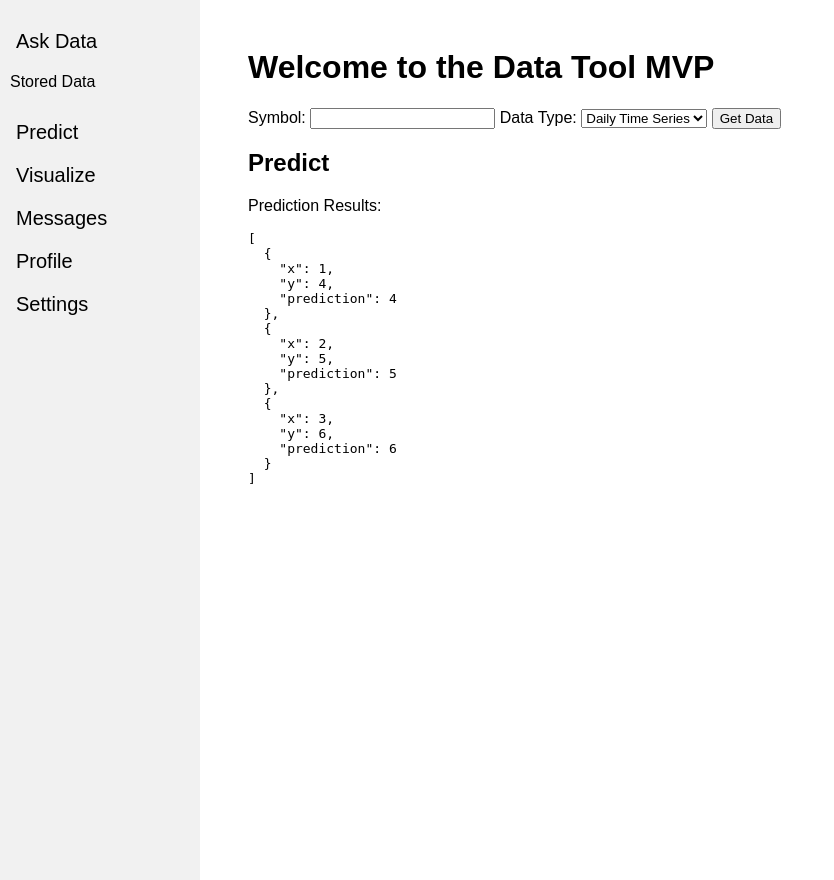
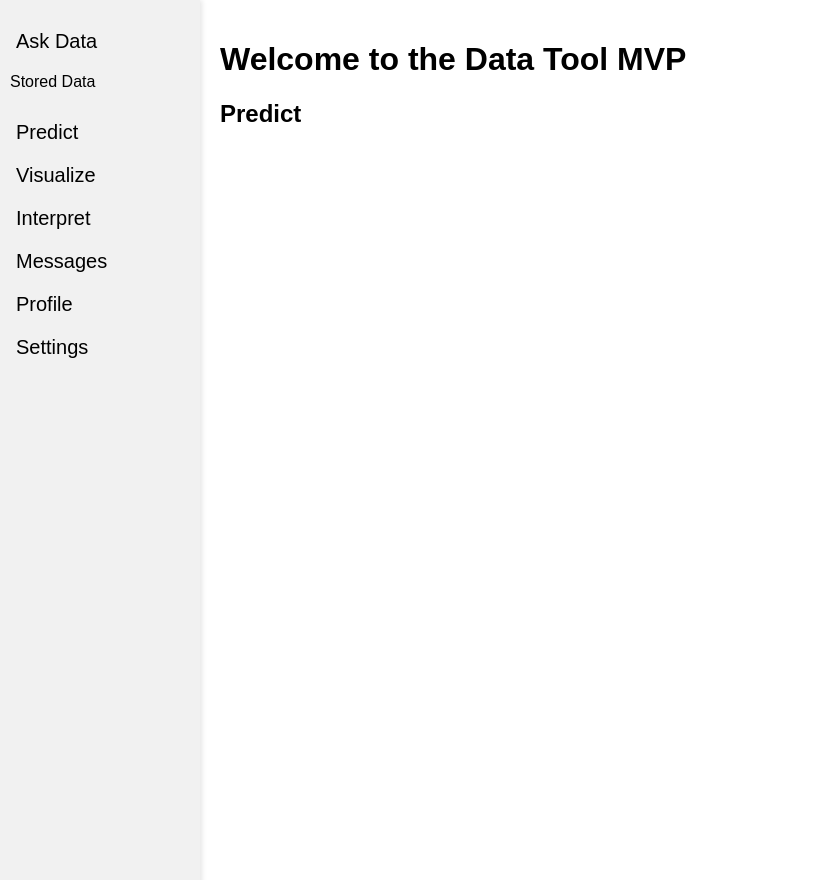
Before and after one commit to chkanika/tool_data, a Flask app: page / in a window 1280 px wide, after a click on "Predict". Shown: the whole page, without its empty margins (0-834 px from the left). Run offline with Flask 3, Linux system fonts and the light colour scheme; some libraries are stand-ins or nearby versions.

Commit message:
interpretation

```diff
--- a/app.py
+++ b/app.py
@@ -1,3 +1,19 @@
+from flask import Flask, request, jsonify, render_template, session
+import pandas as pd
+import numpy as np
+from sklearn.linear_model import LinearRegression
+from sklearn.model_selection import train_test_split
+import plotly.graph_objs as go
+import plotly.io as pio
+
+
+app = Flask(__name__)
+app.secret_key = 'your_secret_key'  # Change this to a secure secret key
+
+# Function to fetch data from Alpha Vantage API
+def fetch_data(symbol, data_type):
+    api_key = 'https://fred.stlouisfed.org/'
+
 from flask import Flask, request, jsonify, render_template, session
 import requests
 import pandas as pd
@@ -8,21 +24,6 @@ from sklearn.linear_model import LinearRegression
 
 app = Flask(__name__)
 app.secret_key = 'your_secret_key'  # Change this to a secure secret key
-
-# # Function to fetch data from Alpha Vantage API
-# def fetch_data(symbol, data_type):
-#     api_key = 'https://fred.stlouisfed.org/'
-
-# from flask import Flask, request, jsonify, render_template, session
-# import requests
-# import pandas as pd
-# import matplotlib.pyplot as plt
-# import io
-# import base64
-# from sklearn.linear_model import LinearRegression
-
-# app = Flask(__name__)
-# app.secret_key = 'your_secret_key'  # Change this to a secure secret key
 
 # Function to fetch data from Alpha Vantage API
 def fetch_data(symbol, data_type):
@@ -112,7 +113,17 @@ def visualize():
 
     return jsonify({'plot_data': [trace1, trace2], 'layout': layout})
 
+def interpret_data(input_text):
+    # This is a placeholder function. In a real application, you'd use
+    # more sophisticated natural language processing or AI techniques.
+    return f"Interpretation of '{input_text}': This is a sample interpretation."
 
+@app.route('/interpret', methods=['POST'])
+def interpret():
+    data = request.json
+    input_text = data.get('input', '')
+    interpretation = interpret_data(input_text)
+    return jsonify({'interpretation': interpretation})
 
 @app.route('/')
 def index():
@@ -120,3 +131,94 @@ def index():
 
 if __name__ == '__main__':
     app.run(debug=True)
+
+@app.route('/')
+def index():
+    return render_template('index.html')
+
+if __name__ == '__main__':
+    app.run(debug=True)
+
+# from flask import Flask, request, jsonify, render_template, session
+# import pandas as pd
+# import numpy as np
+# from sklearn.linear_model import LinearRegression
+# from sklearn.model_selection import train_test_split
+# import plotly.graph_objs as go
+# import plotly.io as pio
+
+# app = Flask(__name__)
+# app.secret_key = 'your_secret_key'  # Change this to a secure secret key
+
+# @app.route('/')
+# def index():
+#     return render_template('index.html')
+
+# @app.route('/get_data', methods=['POST'])
+# def get_data():
+#     # Simulating data retrieval
+#     dates = pd.date_range(start='1/1/2020', periods=100)
+#     closes = np.random.randint(100, 200, size=(100))
+#     data = pd.DataFrame({'Date': dates, 'Close': closes})
+#     session['data'] = data.to_dict()
+#     return jsonify(data.to_dict())
+
+# @app.route('/analyze', methods=['POST'])
+# def analyze():
+#     data = pd.DataFrame(session.get('data'))
+#     analysis = {
+#         'mean': data['Close'].mean(),
+#         'median': data['Close'].median(),
+#         'std': data['Close'].std(),
+#         'min': data['Close'].min(),
+#         'max': data['Close'].max()
+#     }
+#     return jsonify(analysis)
+
+# @app.route('/predict', methods=['POST'])
+# def predict():
+#     data = pd.DataFrame(session.get('data'))
+#     X = data.index.values.reshape(-1, 1)
+#     y = data['Close'].values
+
+#     X_train, X_test, y_train, y_test = train_test_split(X, y, test_size=0.2, random_state=42)
+
+#     model = LinearRegression()
+#     model.fit(X_train, y_train)
+
+#     future_dates = pd.date_range(start=data['Date'].iloc[-1], periods=30)
+#     future_X = np.arange(len(X), len(X) + 30).reshape(-1, 1)
+#     future_pred = model.predict(future_X)
+
+#     prediction_data = pd.DataFrame({'Date': future_dates, 'Predicted_Close': future_pred})
+#     return jsonify(prediction_data.to_dict())
+
+# @app.route('/interpret', methods=['POST'])
+# def interpret():
+#     data = pd.DataFrame(session.get('data'))
+
+#     # Simple interpretation
+#     latest_close = data['Close'].iloc[-1]
+#     avg_close = data['Close'].mean()
+
+#     if latest_close > avg_close:
+#         trend = "upward"
+#     else:
+#         trend = "downward"
+
+#     interpretation = f"The latest closing price ({latest_close:.2f}) shows a {trend} trend compared to the average ({avg_close:.2f})."
+#     return jsonify({'interpretation': interpretation})
+
+# @app.route('/visualize', methods=['POST'])
+# def visualize():
+#     data = pd.DataFrame(session.get('data'))
+
+#     trace = go.Scatter(x=data['Date'], y=data['Close'], mode='lines', name='Close Price')
+#     layout = go.Layout(title='Stock Close Price Over Time', xaxis=dict(title='Date'), yaxis=dict(title='Close Price'))
+#     fig = go.Figure(data=[trace], layout=layout)
+
+#     plot_json = pio.to_json(fig)
+#     return jsonify({'plot': plot_json})
+
+# if __name__ == '__main__':
+#     app.run(debug=True)
--- a/templates/index.html
+++ b/templates/index.html
@@ -3,21 +3,24 @@
 <head>
     <meta charset="UTF-8">
     <meta name="viewport" content="width=device-width, initial-scale=1.0">
-    <title>Data Tool MVP</title>
+    <title>nestt</title>
     <style>
         body {
             display: flex;
             font-family: Arial, sans-serif;
+            margin: 0;
+            height: 100vh;
         }
         .sidebar {
             width: 200px;
             background-color: #f1f1f1;
-            height: 100vh;
+            height: 100%;
             position: fixed;
             left: 0;
             top: 0;
             overflow-x: hidden;
             padding-top: 20px;
+            box-shadow: 2px 0 5px rgba(0, 0, 0, 0.1);
         }
         .sidebar a {
             padding: 10px 16px;
@@ -30,13 +33,11 @@
             background-color: #555;
             color: white;
         }
-        .content {
-            margin-left: 220px;
+        .main-content {
+            margin-left: 200px;
+            width: calc(100% - 200px);
             padding: 20px;
-            width: 100%;
-        }
-        .toggle-button {
-            cursor: pointer;
+            overflow-y: auto;
         }
         .folder {
             cursor: pointer;
@@ -82,21 +83,27 @@
             color: #999;
         }
         .chart-container {
-            width: 80%; /* Adjust as needed */
-            margin: auto; /* Center the chart */
+            width: 80%;
+            margin: auto;
+        }
+        #visualization_chart {
+            width: 100%;
+            height: 500px;
         }
     </style>
+    <script src="https://cdn.plot.ly/plotly-latest.min.js"></script>
 </head>
 <body>
     <!-- Sidebar -->
     <div class="sidebar">
-        <a href="#ask_data">Ask Data</a>
+        <a href="#ask_data" onclick="showSection('ask_data')">Ask Data</a>
         <div class="folder" onclick="toggleStoredData()">Stored Data</div>
         <div class="folder-content" id="stored_data">
             <a href="#view_stored_data" onclick="viewStoredData()">View Stored Data</a>
         </div>
-        <a href="#predict" onclick="predictData()">Predict</a>
-        <a href="#visualize" onclick="visualizeData()">Visualize</a>
+        <a href="#predict" onclick="showSection('predict')">Predict</a>
+        <a href="#visualize" onclick="showSection('visualize')">Visualize</a>
+        <a href="#interpret" onclick="showSection('interpret')">Interpret</a>
         <a href="#messages" onclick="toggleMessages()">Messages</a>
         <div class="folder-content" id="messages_content" style="display: none;">
             <!-- Messages will be displayed dynamically -->
@@ -106,7 +113,7 @@
     </div>
 
     <!-- Main content -->
-    <div class="content">
+    <div class="main-content">
         <h1>Welcome to the Data Tool MVP</h1>
 
         <!-- Ask Data Form and Display -->
@@ -137,6 +144,12 @@
             <div id="stored_data_table"></div>
         </div>
 
+        <!-- Analyze -->
+        <div id="analyze" style="display:none;">
+            <h2>Analyze Data</h2>
+            <div id="analysis_results"></div>
+        </div>
+
         <!-- Predict -->
         <div id="predict" style="display:none;">
             <h2>Predict</h2>
@@ -149,12 +162,19 @@
             <div id="visualization_chart"></div>
         </div>
 
+        <!-- Interpret -->
+        <div id="interpret" style="display:none;">
+            <h2>Interpret Data</h2>
+            <textarea id="interpret_input" rows="5" cols="50" placeholder="Enter your data or question here"></textarea>
+            <button onclick="interpretData()">Interpret</button>
+            <div id="interpretation_result"></div>
+        </div>
+
         <!-- Messages -->
         <div id="messages_content" style="display:none;">
             <h2>Messages</h2>
             <!-- Messages will be displayed dynamically -->
         </div>
-
     </div>
 
     <script>
@@ -201,9 +221,18 @@
             .catch(error => console.error('Error storing data:', error));
         }
 
+        function analyzeData() {
+            fetch('/analyze', { method: 'POST' })
+                .then(response => response.json())
+                .then(analysis => {
+                    var analysisHtml = '<p>Analysis Results:</p><pre>' + JSON.stringify(analysis, null, 2) + '</pre>';
+                    document.getElementById('analysis_results').innerHTML = analysisHtml;
+                    document.getElementById('analyze').style.display = 'block';
+                })
+                .catch(error => console.error('Error analyzing data:', error));
+        }
+
         function predictData() {
-            // Implement prediction logic
-            // Example:
             fetch('/predict', {
                 method: 'POST',
                 headers: {
@@ -212,8 +241,8 @@
                 body: JSON.stringify({ x: [1, 2, 3], y: [4, 5, 6] }),  // Replace with actual data
             })
             .then(response => response.json())
-            .then(data => {
-                var predictionHtml = '<p>Prediction Results:</p><pre>' + JSON.stringify(data, null, 2) + '</pre>';
+            .then(prediction => {
+                var predictionHtml = '<p>Prediction Results:</p><pre>' + JSON.stringify(prediction, null, 2) + '</pre>';
                 document.getElementById('prediction_results').innerHTML = predictionHtml;
                 document.getElementById('predict').style.display = 'block';
             })
@@ -221,80 +250,72 @@
         }
 
         function visualizeData() {
-            // Implement visualization logic
-            // Example:
-            fetch('/predict', {
-                method: 'POST',
-                headers: {
-                    'Content-Type': 'application/json',
-                },
-                body: JSON.stringify({ x: [1, 2, 3], y: [4, 5, 6] }),  // Replace with actual data
-            })
+            fetch('/visualize', { method: 'POST' })
                 .then(response => response.json())
                 .then(data => {
-                var x_values = data.map(item => item.x);
-                var y_values = data.map(item => item.y);
-                var prediction_values = data.map(item => item.prediction);
-
                     var trace1 = {
-                    x: x_values,
-                    y: y_values,
-                    mode: 'markers',
-                    type: 'scatter',
-                    name: 'Actual Data'
+                        x: data.x,
+                        y: data.y,
+                        type: 'scatter'
                     };
-
-                var trace2 = {
-                    x: x_values,
-                    y: prediction_values,
-                    mode: 'lines',
-                    type: 'scatter',
-                    name: 'Prediction'
+                    var layout = {
+                        title: 'Data Visualization',
+                        xaxis: { title: 'X Axis' },
+                        yaxis: { title: 'Y Axis' }
                     };
-
-                var layout = {
-                    title: 'Data Visualization with Prediction',
-                    xaxis: {
-                        title: 'X Axis'
-                    },
-                    yaxis: {
-                        title: 'Y Axis'
-                    }
-                };
-
-                var plotData = [trace1, trace2];
-                Plotly.newPlot('visualization_chart', plotData, layout);
+                    Plotly.newPlot('visualization_chart', [trace1], layout);
                     document.getElementById('visualize').style.display = 'block';
                 })
                 .catch(error => console.error('Error visualizing data:', error));
         }
 
+        function interpretData() {
+            var input = document.getElementById('interpret_input').value;
+            fetch('/interpret', {
+                method: 'POST',
+                headers: {
+                    'Content-Type': 'application/json',
+                },
+                body: JSON.stringify({ input: input }),
+            })
+            .then(response => response.json())
+            .then(result => {
+                document.getElementById('interpretation_result').innerHTML = '<p>Interpretation:</p><pre>' + JSON.stringify(result, null, 2) + '</pre>';
+                document.getElementById('interpret').style.display = 'block';
+            })
+            .catch(error => console.error('Error interpreting data:', error));
+        }
+
+        function showSection(sectionId) {
+            document.querySelectorAll('.main-content > div').forEach(div => {
+                div.style.display = 'none';
+            });
+            document.getElementById(sectionId).style.display = 'block';
+        }
+
         function toggleStoredData() {
-            var storedDataContent = document.getElementById('stored_data_content');
-            storedDataContent.style.display = storedDataContent.style.display === 'block' ? 'none' : 'block';
+            var content = document.getElementById('stored_data');
+            content.style.display = content.style.display === 'block' ? 'none' : 'block';
+        }
+
+        function toggleMessages() {
+            var messages = document.getElementById('messages_content');
+            messages.style.display = messages.style.display === 'block' ? 'none' : 'block';
         }
 
         function viewStoredData() {
-            fetch('/get_stored_data')
+            fetch('/view_stored_data')
                 .then(response => response.json())
                 .then(data => {
-                var tableHtml = '<table><thead><tr><th>Date</th><th>Close Price</th></tr></thead><tbody>';
+                    var storedDataHtml = '<table><thead><tr><th>Data</th></tr></thead><tbody>';
                     data.forEach(item => {
-                    tableHtml += '<tr><td>' + item.Date + '</td><td>' + item['Close Price'] + '</td></tr>';
+                        storedDataHtml += '<tr><td>' + JSON.stringify(item) + '</td></tr>';
                     });
-                tableHtml += '</tbody></table>';
-                document.getElementById('stored_data_table').innerHTML = tableHtml;
-                document.getElementById('stored_data_content').style.display = 'block';
+                    storedDataHtml += '</tbody></table>';
+                    document.getElementById('stored_data_table').innerHTML = storedDataHtml;
                 })
-            .catch(error => console.error('Error fetching stored data:', error));
-        }
-
-        function toggleMessages() {
-            var messagesContent = document.getElementById('messages_content');
-            messagesContent.style.display = messagesContent.style.display === 'block' ? 'none' : 'block';
+                .catch(error => console.error('Error viewing stored data:', error));
         }
     </script>
-    <!-- Plotly.js -->
-    <script src="https://cdn.plot.ly/plotly-latest.min.js"></script>
 </body>
 </html>
```
Also changed, not shown: templates/interpret.html (added, +35 -0 lines). Lines whose indentation alone changed are shown as unchanged.
